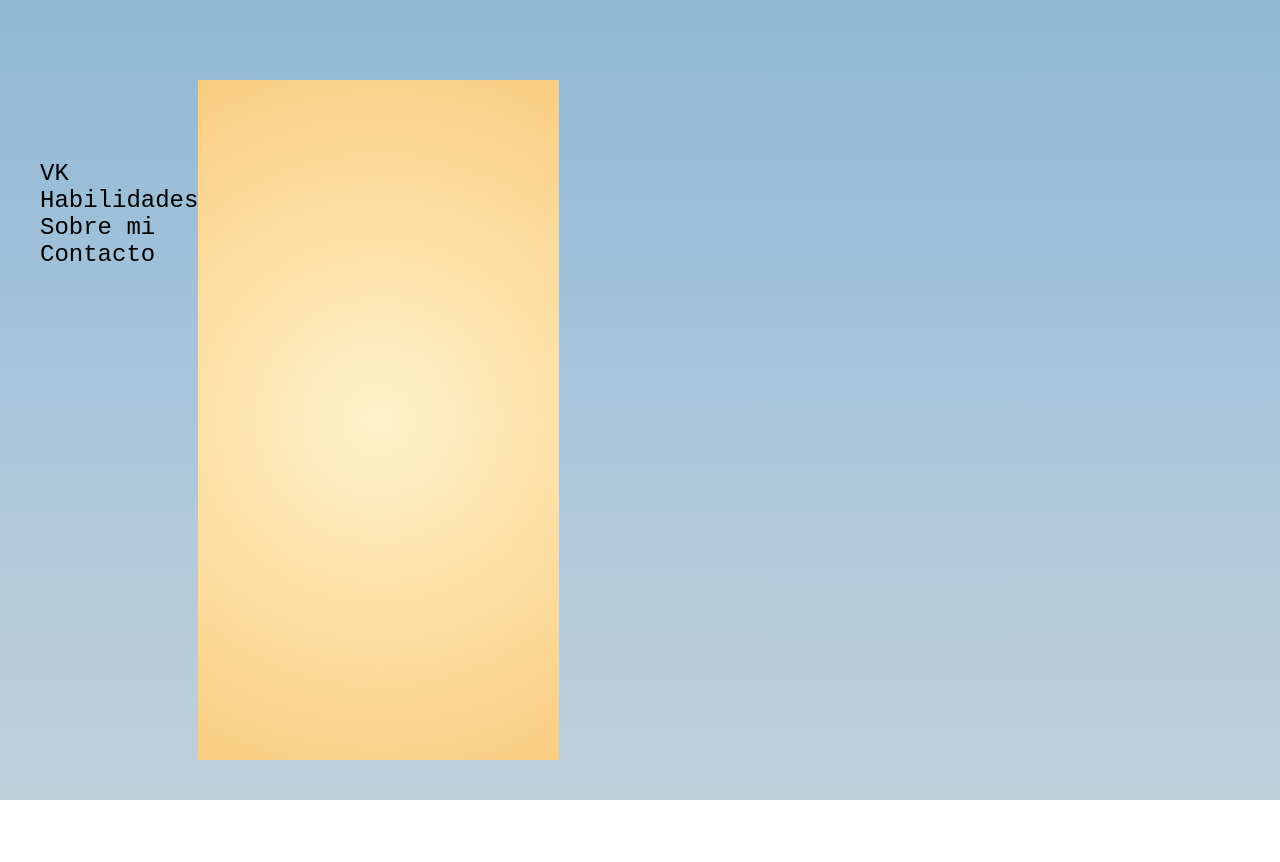
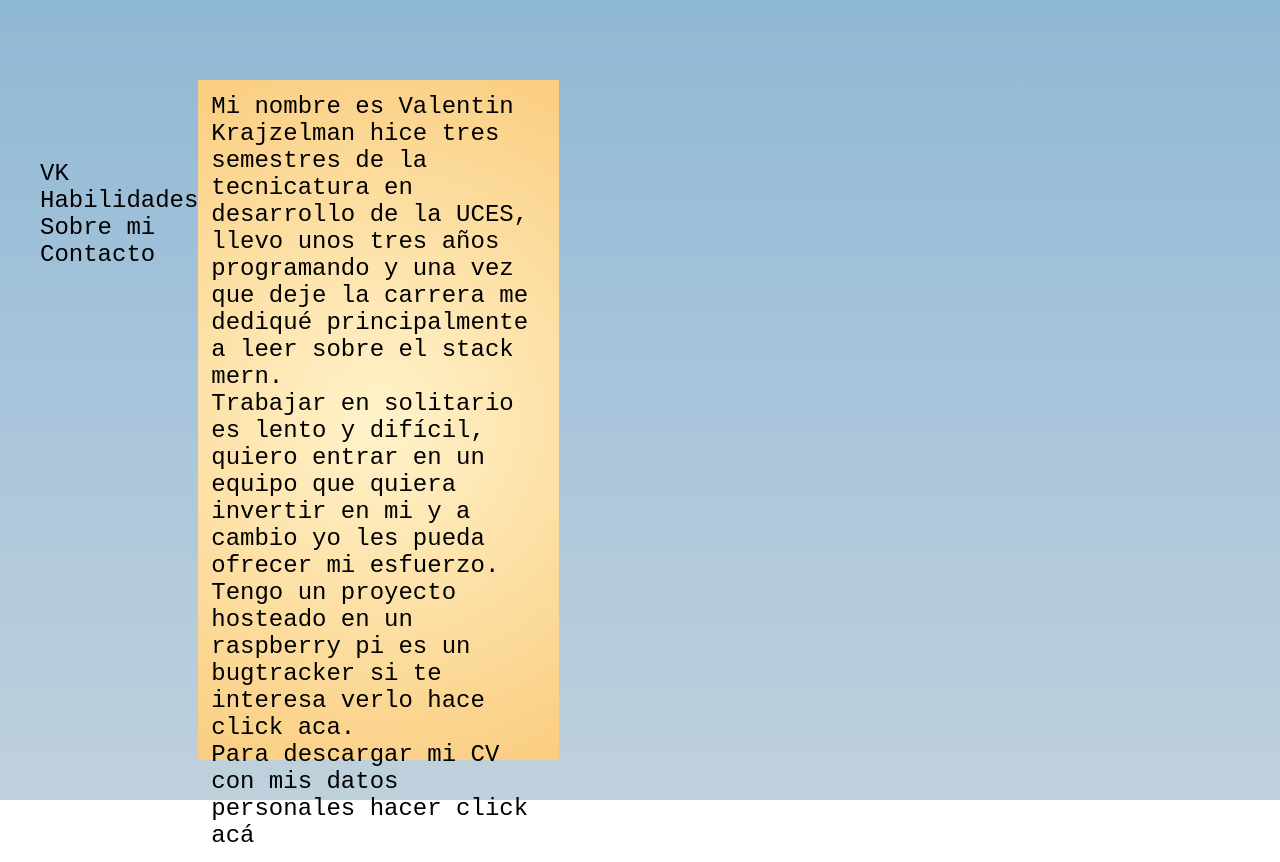
Before and after one commit to ValentinKrajzelman/paginaCV, a React (Create React App) app: page /sobremi in a window 1280 px wide. Before the commit the page ends 800 px from the top, so only its background shows below. Built offline with nearby package versions, Linux system fonts and the light colour scheme.

Commit message:
seguimos aca

```diff
--- a/src/App.css
+++ b/src/App.css
@@ -1,4 +1,3 @@
-
 
 .fondo{ display: grid;
   grid-template-columns: 1fr 1fr 1fr 1fr 1fr 1fr 1fr;
@@ -9,27 +8,26 @@
   width: 100vw;
   background-image: linear-gradient(rgb(143,184,212), rgb(169,197,219), rgb(191,209,219));
 }
-
 .lista {
   list-style-type: none;
   padding-top: 10vh;
   margin: 0px;
   grid-column: 1/2;
   grid-row: 2/3;
-
-
 }
 .link {
   text-decoration: none;
   color:black;
   font-size: 3vh;
   font-family:'Courier New', Courier, monospace;
-
 }
-
-
-.contenido{
+.hoja{
   background-image: radial-gradient(circle,rgb(255, 243, 203), rgb(250, 205, 128));
   grid-column:2/4;
   grid-row: 2/4;
 }
+.contenido{
+  padding: 1vw;
+  font-size: 3vh;
+  font-family:'Courier New', Courier, monospace;
+}
--- a/src/App.js
+++ b/src/App.js
@@ -18,7 +18,7 @@ function App() {
         <li><Link to="/sobremi"  className="link">Sobre mi</Link></li>
         <li> <Link to="/contacto" className="link">Contacto</Link></li>
       </ul>
-      <div className="contenido">
+      <div className="hoja">
       <Route path="/contacto" component={Contacto}></Route>
       <Route path="/habilidades" component={Habilidades}></Route>
       <Route path="/sobremi" component={Sobremi}></Route>
--- a/src/components/Landingpage.component.js
+++ b/src/components/Landingpage.component.js
@@ -1,8 +1,9 @@
 import React from "react";
+import '../App.css';
 
 const Landingpage = () => {
     return(
-        <div></div>
+        <div className="contenido"></div>
     );
 };
 
--- a/src/components/habilidades.component.js
+++ b/src/components/habilidades.component.js
@@ -1,9 +1,18 @@
 import React from  "react";
+import '../App.css';
 
 const Habilidades = () => {
 
 
-        return(<div></div>);
+        return(<div className="contenido">
+        <div>Programador junior Full-stack. Tengo un conocimiento general del stack MERN
+         (MongoDB, Express, React, Node.js), aprendo y me adapto rápido.</div><br></br>
+        <div>Mi fuerte es: (ponerlas en letra un toque mas grande y con icono)
+        JavaScript y el stack MERN: MongoDB Express  React.js  Node.js</div><br></br>
+        <div>Tambien utilizo o conozco:
+        Postgres mysql html css sass
+        bootstrap mongoose git</div><br></br>
+        </div>);
 
 
 };
--- a/src/components/sobremi.component.js
+++ b/src/components/sobremi.component.js
@@ -1,9 +1,19 @@
 import React from  "react";
+import '../App.css';
 
 const Sobremi = () => {
 
 
-        return(<div></div>);
+        return(<div className="contenido">
+        <div>Mi nombre es Valentin Krajzelman hice tres semestres de la tecnicatura en desarrollo de la UCES,
+         llevo unos tres años programando y una vez que deje la carrera me
+         dediqué principalmente a leer sobre el stack mern.</div>
+        <div>Trabajar en solitario es lento y difícil, quiero entrar en un equipo que quiera
+        invertir en mi y a cambio yo les pueda ofrecer mi esfuerzo.</div>
+        <div>Tengo un proyecto hosteado en un raspberry pi es un bugtracker si te interesa
+         verlo hace click aca.</div>
+        <div>Para descargar mi CV con mis datos personales hacer click acá</div>
+         </div>);
 
 
 };
```
